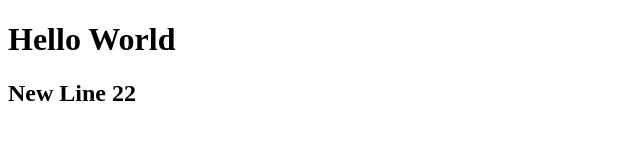
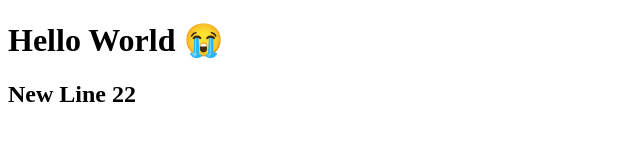
Before and after one commit to davidtaka551/demo-repo, a plain HTML site: page index.html in a window 1280 px wide. Shown: the whole page, without its empty margins (0-640 px from the left). Drawn offline with Linux system fonts and the light colour scheme.

Commit message:
Sad emoji added

```diff
--- a/index.html
+++ b/index.html
@@ -8,7 +8,7 @@
 </head>
 
 <body>
-    <h1>Hello World</h1>
+    <h1>Hello World 😭 </h1>
     <h2> New Line 22</h2>
 </body>
 
```
